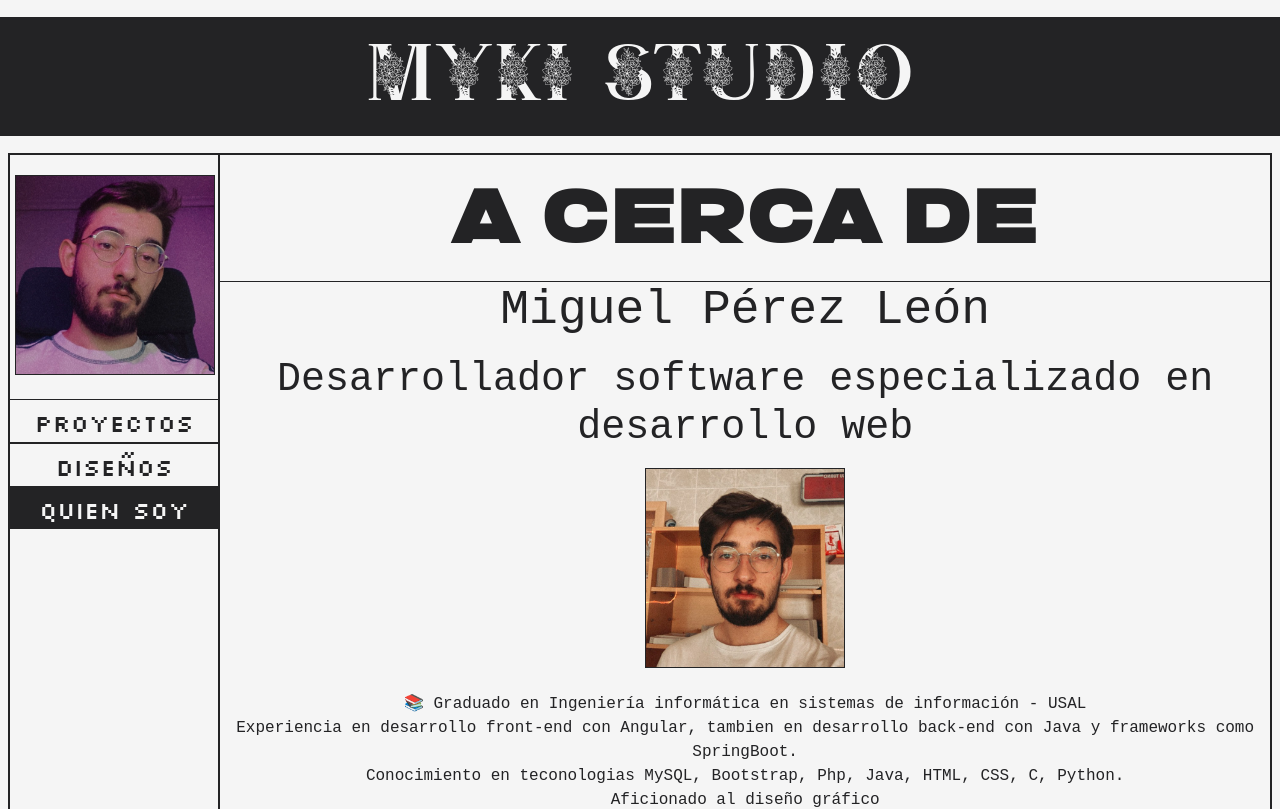
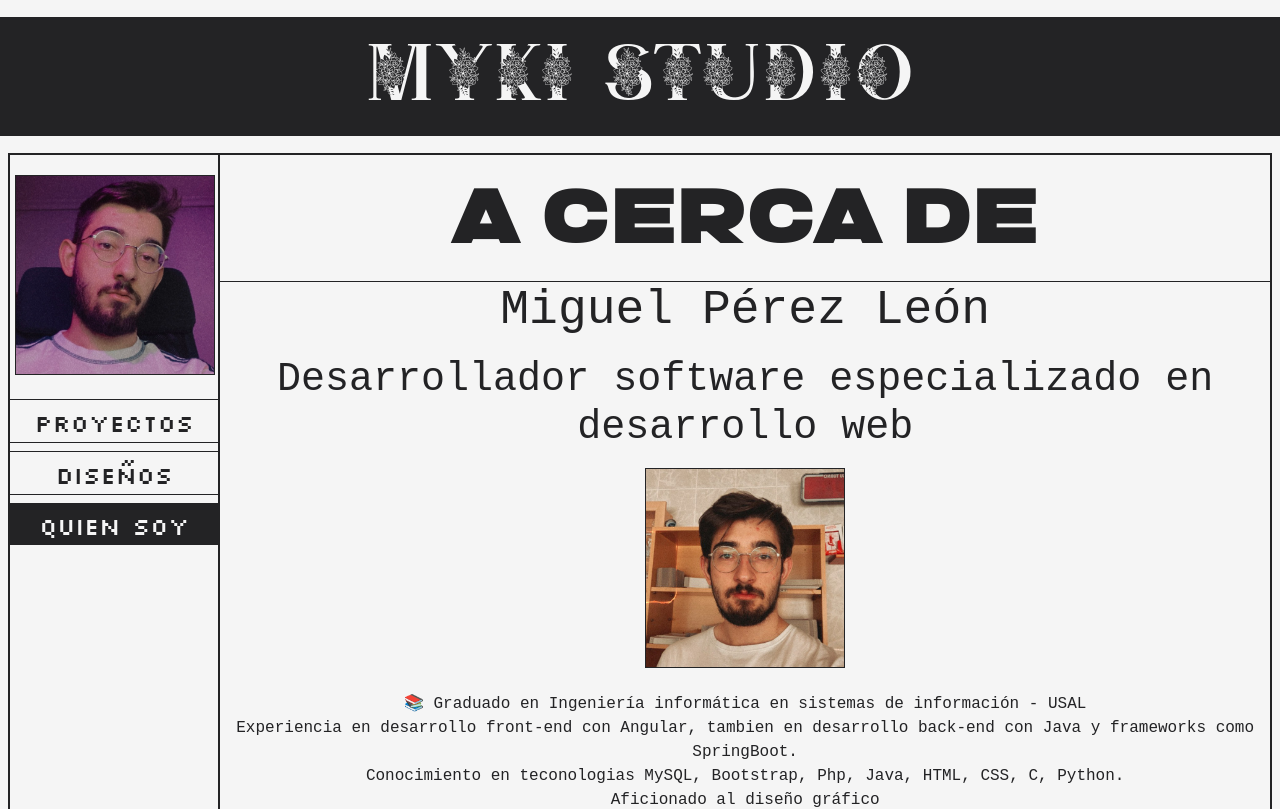
Before and after one commit to mperleo/MykiDashboard, an Angular app: page /about in a window 1280 px wide. Shown: the top 809 px of the page. Built offline with nearby package versions, Linux system fonts and the light colour scheme.

Commit message:
buttons fixed

```diff
--- a/src/app/app.component.html
+++ b/src/app/app.component.html
@@ -8,24 +8,36 @@
       <div class="col-md-12 col-lg-2 headerMyki m-0 px-0" role="banner" >
         <div class="justify-content-center">
           <img class="img-profile" src="assets/img/profile_2.jpg" /><br /><br />
-          <div  *ngIf="activeTab != 'proyects'" class="box-mas">
-            <a class="boton-mas fs-3" routerLink="/proyects" role="button" (click)="onLinkClicked('proyects')" ><span class="display-6">Proyectos</span></a>
+          <a *ngIf="activeTab != 'proyects'" class="boton-mas fs-3" routerLink="/proyects" role="button" (click)="onLinkClicked('proyects')">
+            <div class="box-mas mb-2">
+              <span class="display-6">Proyectos</span>
             </div>
-          <div *ngIf="activeTab === 'proyects'" class="box-mas-active">
-            <a class="boton-mas-active fs-3" routerLink="/proyects" role="button" (click)="onLinkClicked('proyects')" ><span class="display-6">Proyectos</span></a>
+          </a>
+          <a *ngIf="activeTab === 'proyects'" class="boton-mas-active fs-3" routerLink="/proyects" role="button" (click)="onLinkClicked('proyects')">
+            <div class="box-mas-active mb-2">
+              <span class="display-6">Proyectos</span>
             </div>
-          <div  *ngIf="activeTab != 'resources'" class="box-mas">
-            <a class="boton-mas fs-3" routerLink="/resources" role="button" (click)="onLinkClicked('resources')"><span class="display-6">diseños</span></a>
+          </a>
+          <a *ngIf="activeTab != 'resources'" class="boton-mas fs-3" routerLink="/resources" role="button" (click)="onLinkClicked('resources')">
+            <div class="box-mas mb-2">
+              <span class="display-6">diseños</span>
             </div>
-          <div *ngIf="activeTab === 'resources'" class="box-mas-active">
-            <a class="boton-mas-active fs-3" routerLink="/resources" role="button" (click)="onLinkClicked('resources')"><span class="display-6">diseños</span></a>
+          </a>
+          <a *ngIf="activeTab === 'resources'" class="boton-mas-active fs-3" routerLink="/resources" role="button" (click)="onLinkClicked('resources')">
+            <div class="box-mas-active mb-2">
+              <span class="display-6">diseños</span>
             </div>
-          <div  *ngIf="activeTab != 'about'" class="box-mas">
-            <a class="boton-mas fs-3" routerLink="/about" role="button" (click)="onLinkClicked('about')"><span class="display-6">quien soy</span></a>
+          </a>
+          <a *ngIf="activeTab != 'about'" class="boton-mas fs-3" routerLink="/about" role="button" (click)="onLinkClicked('about')">
+            <div class="box-mas mb-2">
+              <span class="display-6">Quien soy</span>
             </div>
-          <div *ngIf="activeTab === 'about'" class="box-mas-active">
-            <a class="boton-mas-active fs-3" routerLink="/about" role="button" (click)="onLinkClicked('about')"><span class="display-6">quien soy</span></a>
+          </a>
+          <a *ngIf="activeTab === 'about'" class="boton-mas-active fs-3" routerLink="/about" role="button" (click)="onLinkClicked('about')">
+            <div class="box-mas-active mb-2">
+              <span class="display-6">Quien soy</span>
             </div>
+          </a>
         </div>
       </div>
 
@@ -41,9 +53,6 @@
         <p class="bio silkscreen">Designed by <u>MykiStudio.</u></p>
       </div>
       <div class="col-md-4 col-sm-12 row justify-content-end">
-        <a class="box-redes" href="https://twitter.com/_myki99" role="button">
-          <i class="fab fa-twitter boton-redes"></i>
-        </a>
         <a class="box-redes" href="https://www.instagram.com/myki_99/" role="button">
           <i class="fab fa-instagram boton-redes"></i>
         </a>
@@ -63,3 +72,5 @@
 
     </footer>
 </div>
+
+<ng-template></ng-template>
```
Lines whose indentation alone changed are shown as unchanged.
